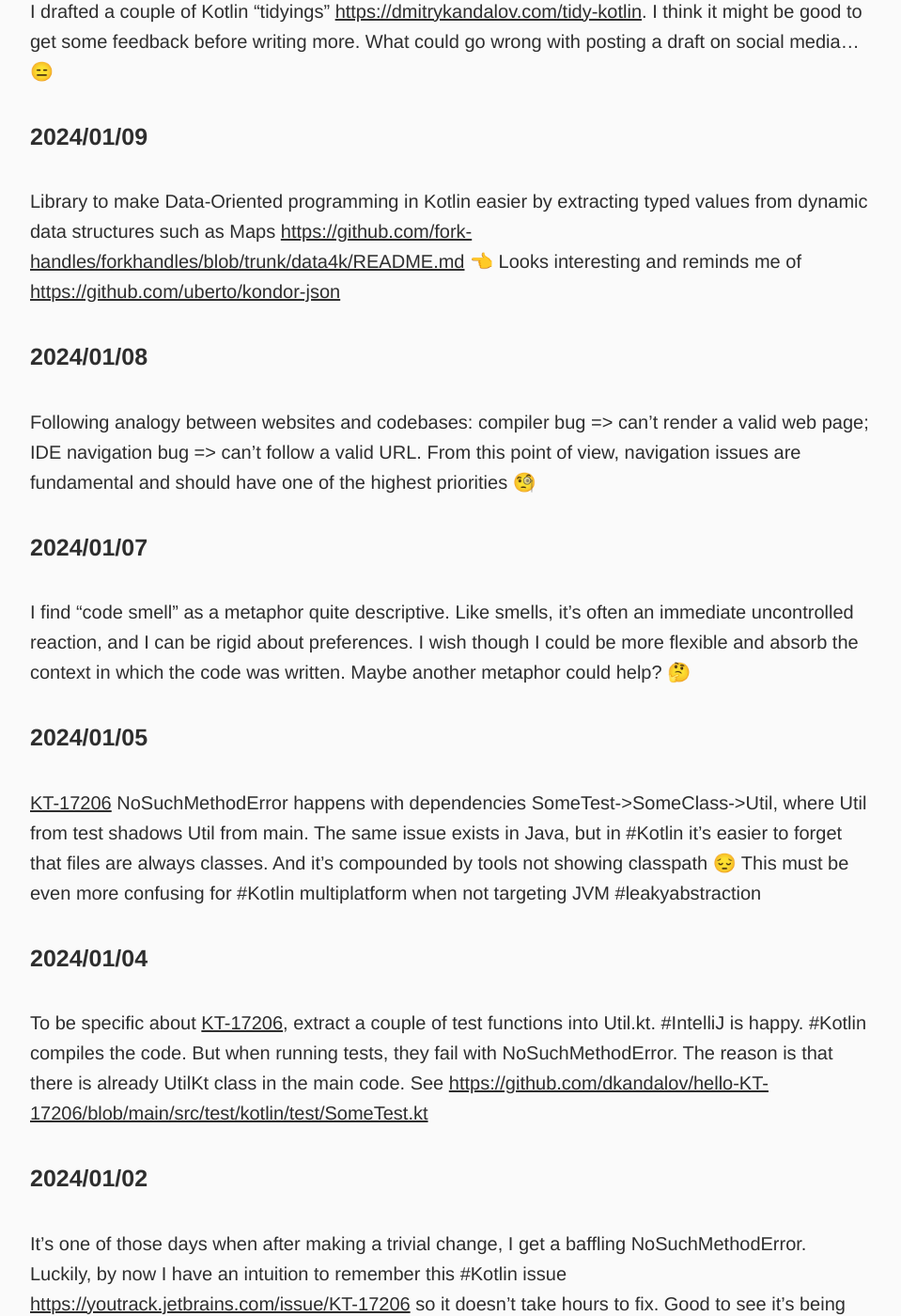
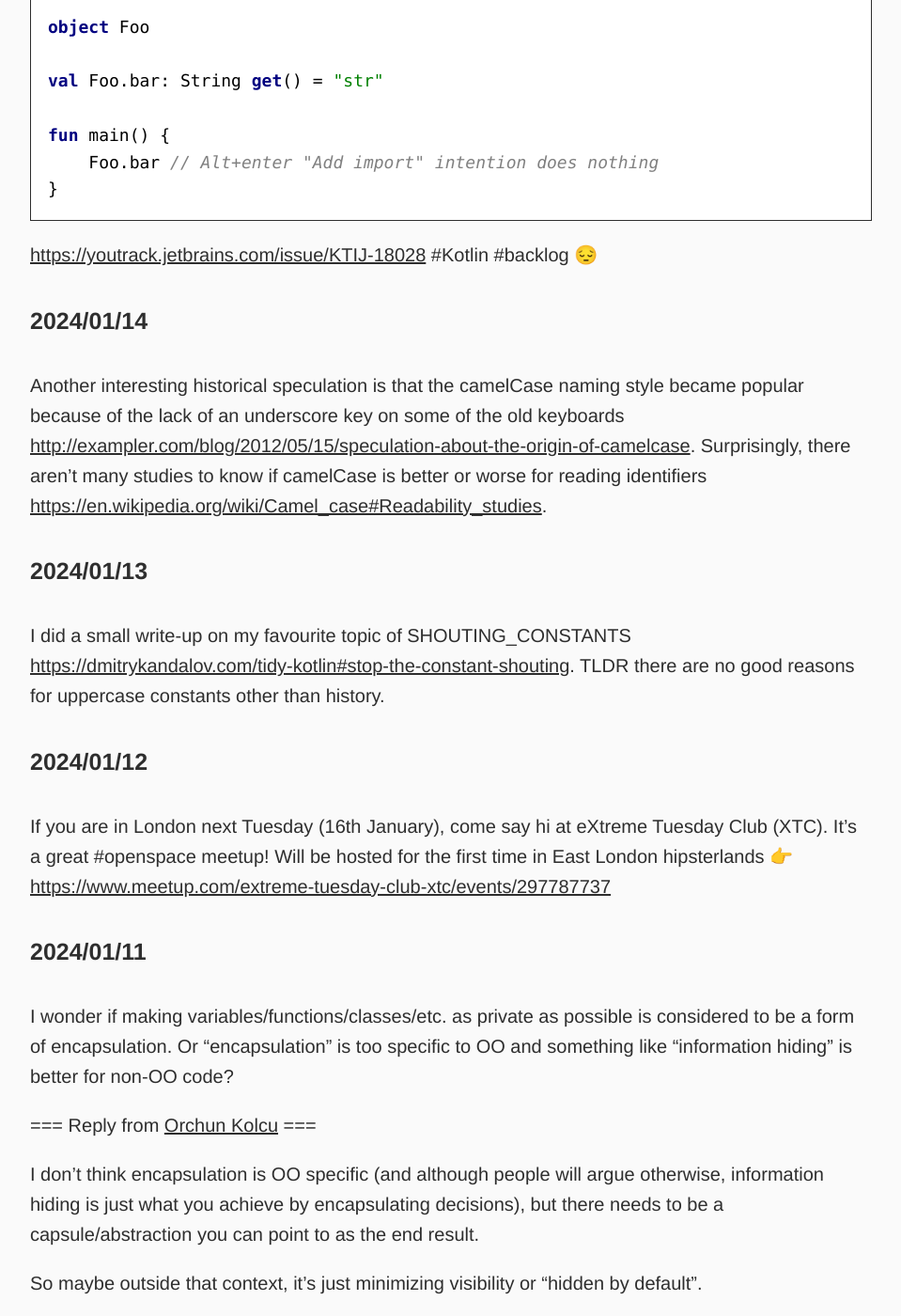
Before and after one commit to dkandalov/dkandalov.github.io, a Jekyll site: the page built from micro-blog.md, in a window 1280 px wide and 1400 px high, scrolled down 190 px. Shown: the whole window at 94% size, without its empty margins (160-1119 px from the left). Built offline with Jekyll 4.4.1, drawn with Linux system fonts in a browser that asks for light colours.

Commit message:
updated micro-blog

```diff
--- a/micro-blog.md
+++ b/micro-blog.md
@@ -2,6 +2,37 @@
 layout: post
 permalink: /micro-blog/
 ---
+
+#### 2024/01/15
+<kotlin>
+object Foo
+
+val Foo.bar: String get() = "str"
+
+fun main() {
+    Foo.bar // Alt+enter "Add import" intention does nothing
+}
+</kotlin>
+<https://youtrack.jetbrains.com/issue/KTIJ-18028> #Kotlin #backlog 😔
+
+#### 2024/01/14
+Another interesting historical speculation is that the camelCase naming style became popular because of the lack of an underscore key on some of the old keyboards <http://exampler.com/blog/2012/05/15/speculation-about-the-origin-of-camelcase>. Surprisingly, there aren't many studies to know if camelCase is better or worse for reading identifiers <https://en.wikipedia.org/wiki/Camel_case#Readability_studies>.
+
+#### 2024/01/13
+I did a small write-up on my favourite topic of SHOUTING_CONSTANTS <https://dmitrykandalov.com/tidy-kotlin#stop-the-constant-shouting>. TLDR there are no good reasons for uppercase constants other than history.
+
+#### 2024/01/12
+If you are in London next Tuesday (16th January), come say hi at eXtreme Tuesday Club (XTC). It's a great #openspace meetup! Will be hosted for the first time in East London hipsterlands 👉 <https://www.meetup.com/extreme-tuesday-club-xtc/events/297787737>
+
+#### 2024/01/11
+I wonder if making variables/functions/classes/etc. as private as possible is considered to be a form of encapsulation. Or “encapsulation” is too specific to OO and something like “information hiding” is better for non-OO code?
+
+=== Reply from [Orchun Kolcu](https://mastodon.social/@orchun@hachyderm.io) ===
+
+I don't think encapsulation is OO specific (and although people will argue otherwise, information hiding is just what you achieve by encapsulating decisions), but there needs to be a capsule/abstraction you can point to as the end result.
+
+So maybe outside that context, it's just minimizing visibility or "hidden by default".
+
 
 #### 2024/01/10
 I drafted a couple of Kotlin "tidyings" <https://dmitrykandalov.com/tidy-kotlin>. I think it might be good to get some feedback before writing more. What could go wrong with posting a draft on social media... 😑
```
